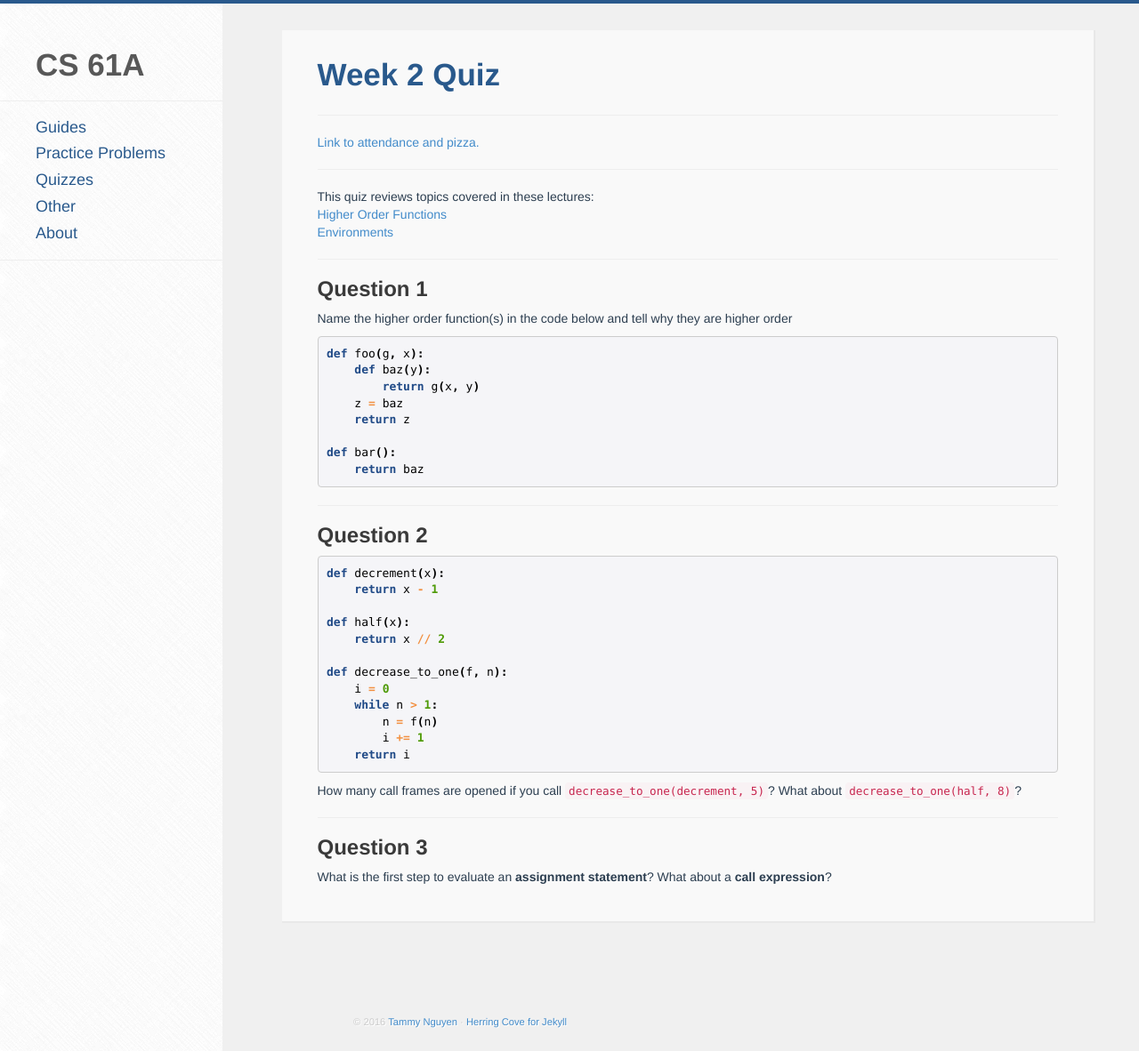
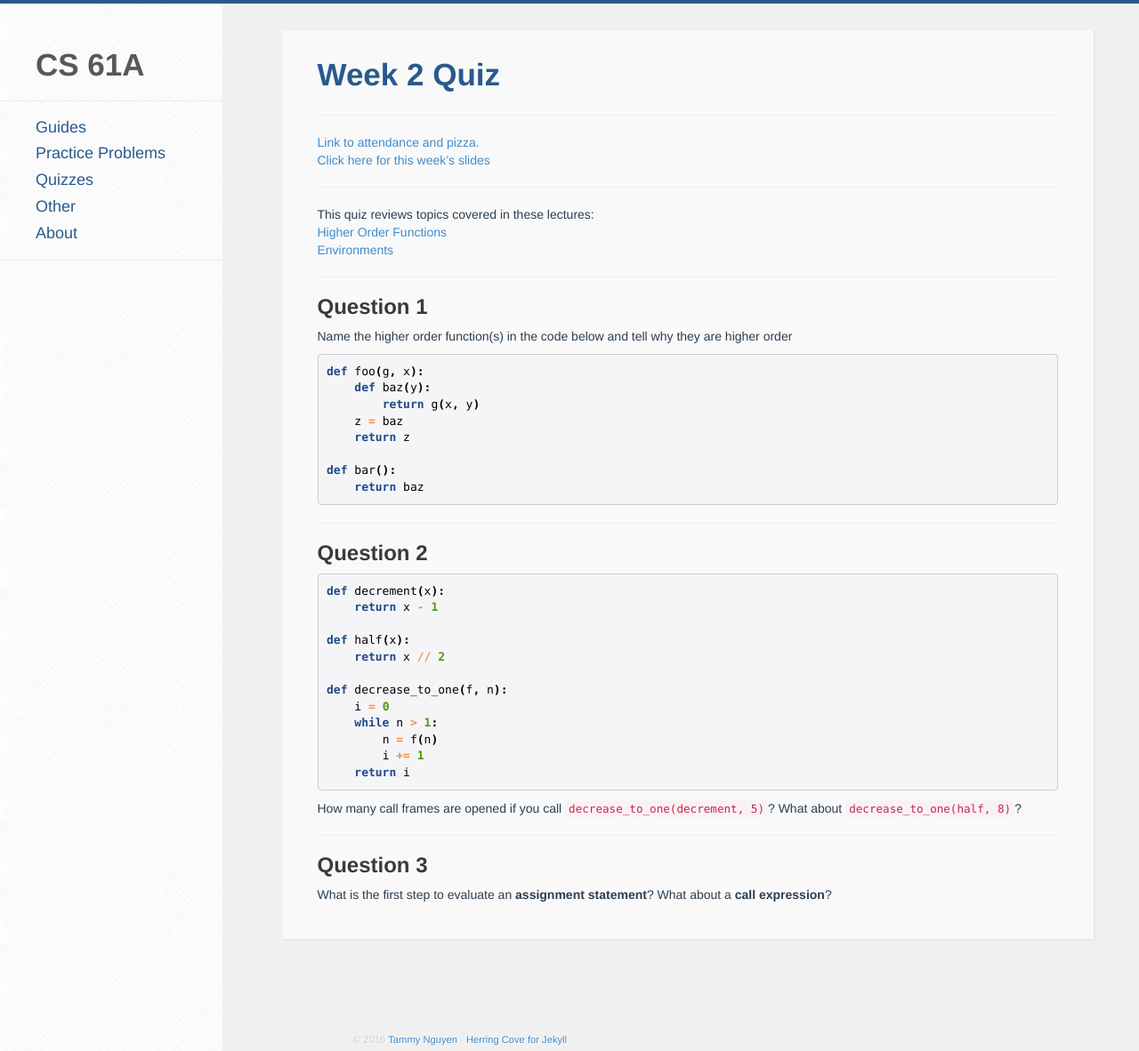
Before and after one commit to tammydonguyen/cs61a, a Jekyll site: the page built from quizzes/_posts/2015-11-04-quiz2.markdown, in a window 1280 px wide and 1182 px high. Shown: the whole window at 89% size. Built offline with Jekyll 4.4.1, drawn with Linux system fonts in a browser that asks for light colours; nearby versions of some CDN libraries.

Commit message:
link to slides on quiz

```diff
--- a/quizzes/_posts/2015-11-04-quiz2.markdown
+++ b/quizzes/_posts/2015-11-04-quiz2.markdown
@@ -6,6 +6,7 @@ categories: quizzes
 ---
 
 [Link to attendance and pizza.](http://tiny.cc/tammydisc2)
+[Click here for this week's slides](https://docs.google.com/presentation/d/1UQx9sSLovlhm2oy7f0SKb8vDV_4glXCa0Co8HHtzzi0/edit?usp=sharing)
 
 ---
 
```
Also changed, not shown: 1 other file.
